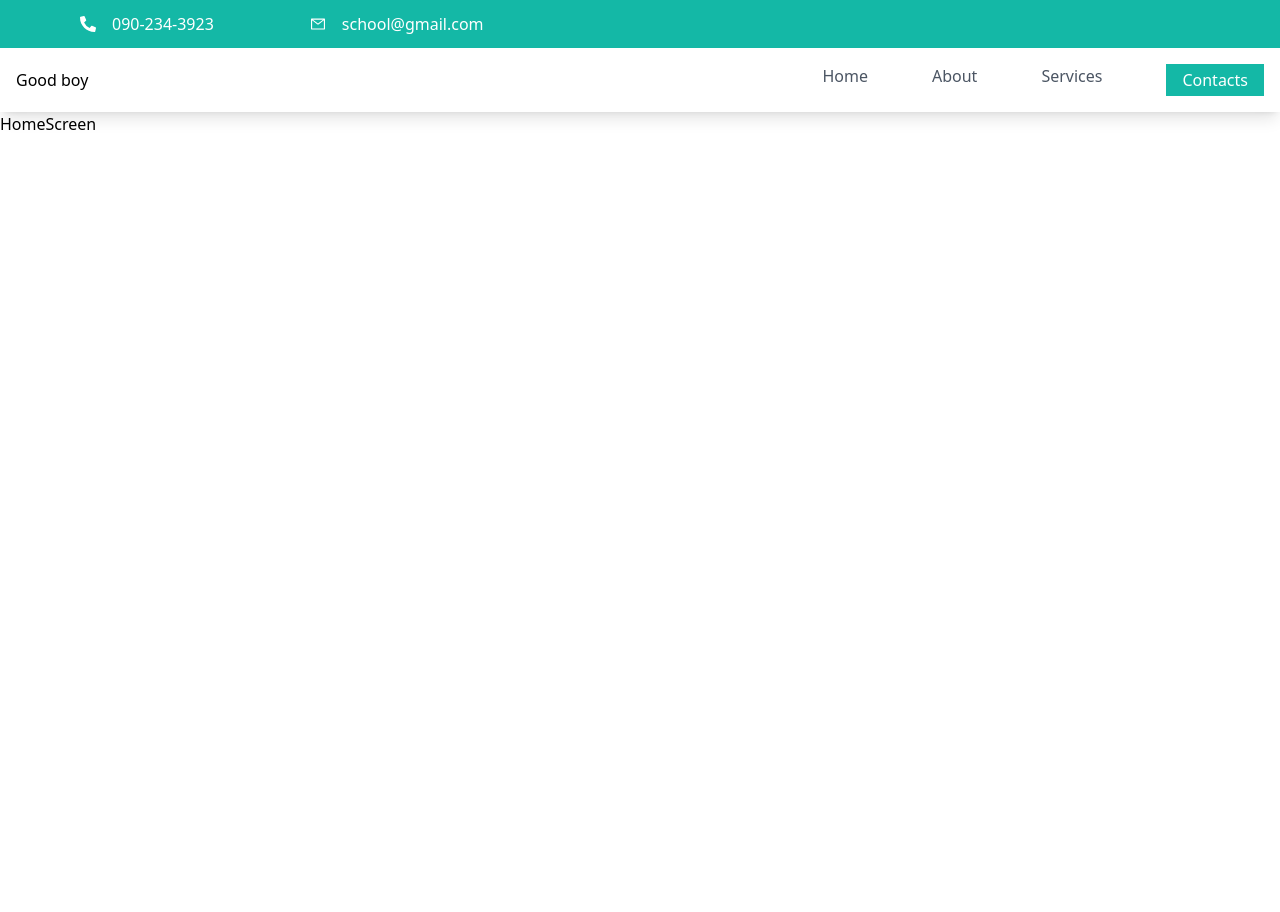
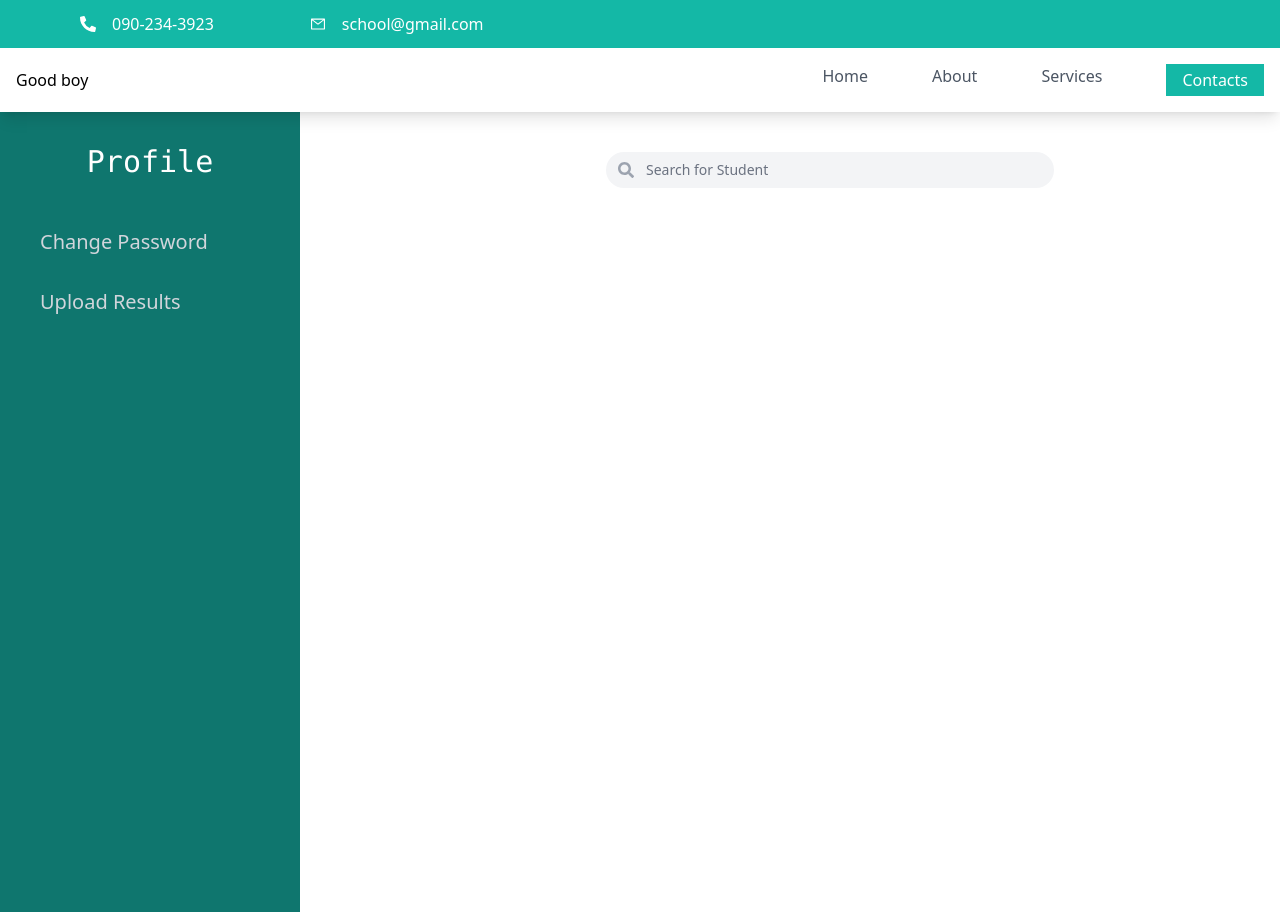
Before and after one commit to Mykmicheals/York, a React (Create React App) app: page / in a window 1280 px wide. Before the commit the page ends 800 px from the top, so only its background shows below. Built offline with nearby package versions, Linux system fonts and the light colour scheme.

Commit message:
started working on home screen

```diff
--- a/src/screens/HomeScreen.tsx
+++ b/src/screens/HomeScreen.tsx
@@ -1,8 +1,34 @@
 import React from 'react'
+import { FaSearch } from 'react-icons/fa';
 
 function HomeScreen() {
   return (
-    <div>HomeScreen</div>
+     <div className='flex w-full gap-20'>
+        <div className='w-1/4 h-screen bg-teal-700'>
+            <h3 className='text-white text-center text-3xl font-mono mt-8'>Profile</h3>
+            <div className='mt-12 mx-10'>
+                          <p className='text-gray-300 text-xl pointer mb-8 hover:border hover:px-4 hover:py-1 hover:bg-teal-900'>Change Password</p>
+                <p className='text-gray-300 text-xl pointer mb-8 hover:border hover:px-4 hover:py-1 hover:bg-teal-900'>Upload Results</p>
+                </div>
+        </div>
+
+
+<div className='mt-10 flex-grow w-3/4  text-center'>
+
+        <div className="relative w-full max-w-md mx-auto">
+            <div className="absolute inset-y-0 left-0 pl-3 flex items-center pointer-events-none">
+                <FaSearch className="text-gray-400" />
+            </div>
+            <input
+                className="block w-full rounded-full bg-gray-100 border-transparent focus:border-gray-500  focus:ring-0 pl-10 pr-3 py-2 text-sm placeholder-gray-500 focus:outline-none"
+                type="text"
+                placeholder="Search for Student"
+            />
+            </div>
+
+        </div>
+
+    </div>
   )
 }
 
```
